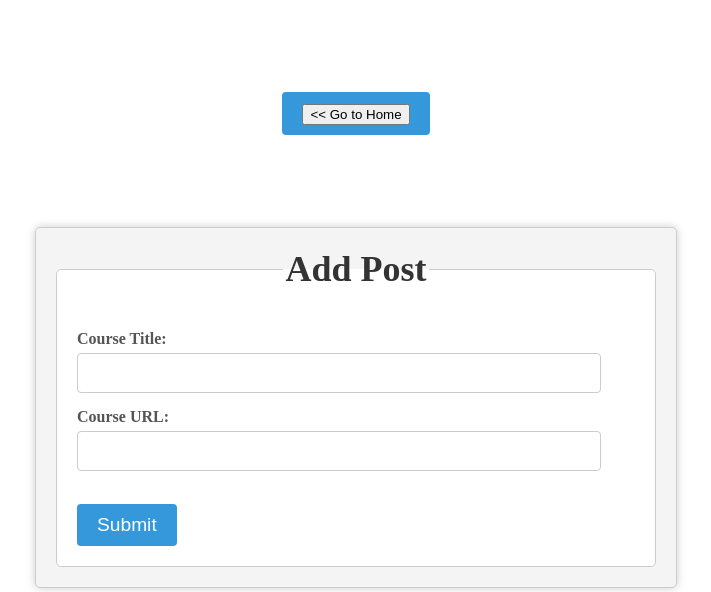
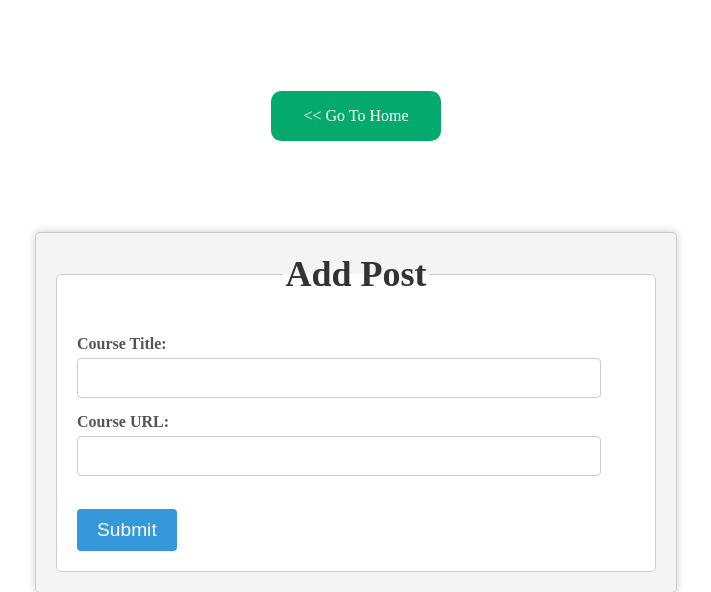
Before and after one commit to tanishka2004/courses-website, a Flask app: page /add_post in a window 1280 px wide. Shown: the part 80-672 px from the top of the page, without its empty margins (284-995 px from the left). Run offline with Flask 3, Linux system fonts and the light colour scheme; the visitor is signed in with stand-in values (Sample User, id 1).

Commit message:
added CSS changes

```diff
--- a/main.py
+++ b/main.py
@@ -136,6 +136,7 @@ def admin_dashboard():
 
 
 @app.route("/add_user", methods=["GET", "POST"])
+@login_required
 def add_user():
     if current_user.role == "admin" and request.method == "POST":
         username = request.form["username"]
@@ -164,6 +165,7 @@ def add_user():
 
 
 @app.route("/add_post", methods=["GET", "POST"])
+@login_required
 def add_post():
     if request.method == "POST":
         title = request.form["title"]
--- a/static/css/admin-style.css
+++ b/static/css/admin-style.css
@@ -148,13 +148,14 @@ form {
 }
 
 #home-button {
-    background-color: #3498db;
-    color: #fff;
-    border: none;
-    border-radius: 4px;
-    padding: 10px 20px;
-    font-size: 1.2rem;
-    cursor: pointer;
+  background-color: #04AA6D;
+  border: none;
+  border-radius: 10px;
+  color: white;
+  padding: 16px 32px;
+  text-decoration: none;
+  margin: 4px 2px;
+  cursor: pointer;
 }
 
 /* Form legend */
@@ -232,7 +233,7 @@ footer {
 }
 
 /*------------------Smaller Display CSS------*/
-@media(max-width: 550px) {
+@media(max-width: 786px) {
    .statistics {
         display: flex;
         flex-direction: column;
--- a/templates/admin-add-post.html
+++ b/templates/admin-add-post.html
@@ -14,8 +14,7 @@
 {% endif %}
 {% endfor %}
 <div class="container">
-  <a href="/admin/dashboard" id="home-button"><button>
-      << Go to Home</button></a>
+  <a href="/admin/dashboard" id="home-button"><< Go To Home</a>
   <form method="post" action="/add_post" autocomplete="off">
 
     <fieldset>
--- a/templates/admin-add-user.html
+++ b/templates/admin-add-user.html
@@ -16,8 +16,7 @@
 
 {% if current_user.role == "admin" %}
 <div class="container">
-  <a href="/admin/dashboard" id="home-button"><button>
-      << Go to Home</button></a>
+  <a href="/admin/dashboard" id="home-button"><< Go To Home</a>
   <form method="post" action="/add_user" autocomplete="off">
 
     <fieldset>
@@ -43,8 +42,7 @@
   You are not authorised to view this page!!!
 </div>
 <div class="container">
-  <a href="/admin/dashboard" id="home-button"><button>
-      << Go to Home</button></a>
+  <a href="/admin/dashboard" id="home-button"><< Go To Home</a>
 </div>
 {% endif %}
 {% endblock %}
--- a/templates/disclaimer.html
+++ b/templates/disclaimer.html
@@ -6,7 +6,7 @@
         <p>If we Have added some content that belong to you or your organization by mistake, We are sorry for that. We
             apologize for that and assure you that this wont be repeated in future. If you are rightful owner of the
             content used in our Website, Please mail us with your Name, Organization Name, Contact Details, Copyright
-            infringing URL and Copyright Proof (URL or Legal Document) at <em>contactlemonmedia@gmail.com</em></p>
+            infringing URL and Copyright Proof (URL or Legal Document) at <em>contactlemonmedia@gmail.com</em></p>.
         <p>I assure you that, I will remove the infringing content Within 48 Hours.</p>
 
         <pre>
```
Also changed, not shown: static/css/styles.css (+14 -6 lines).
